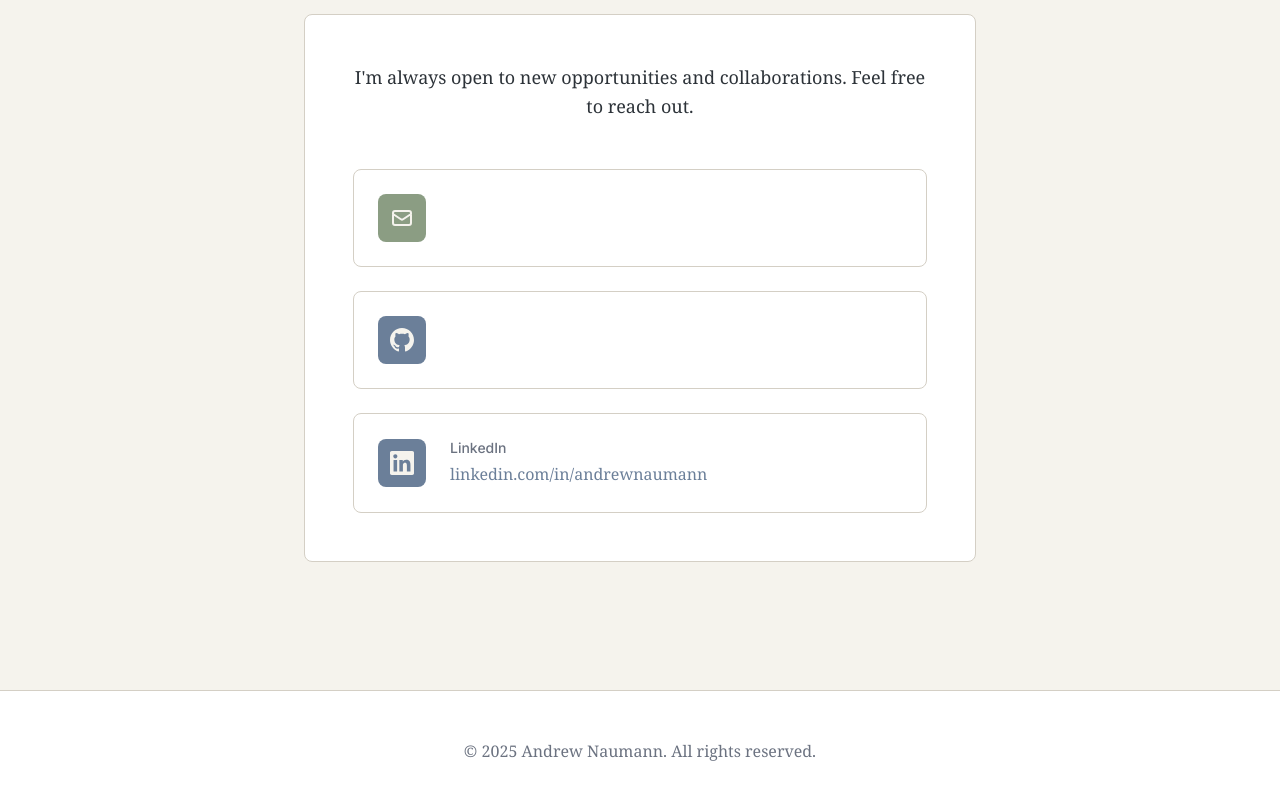
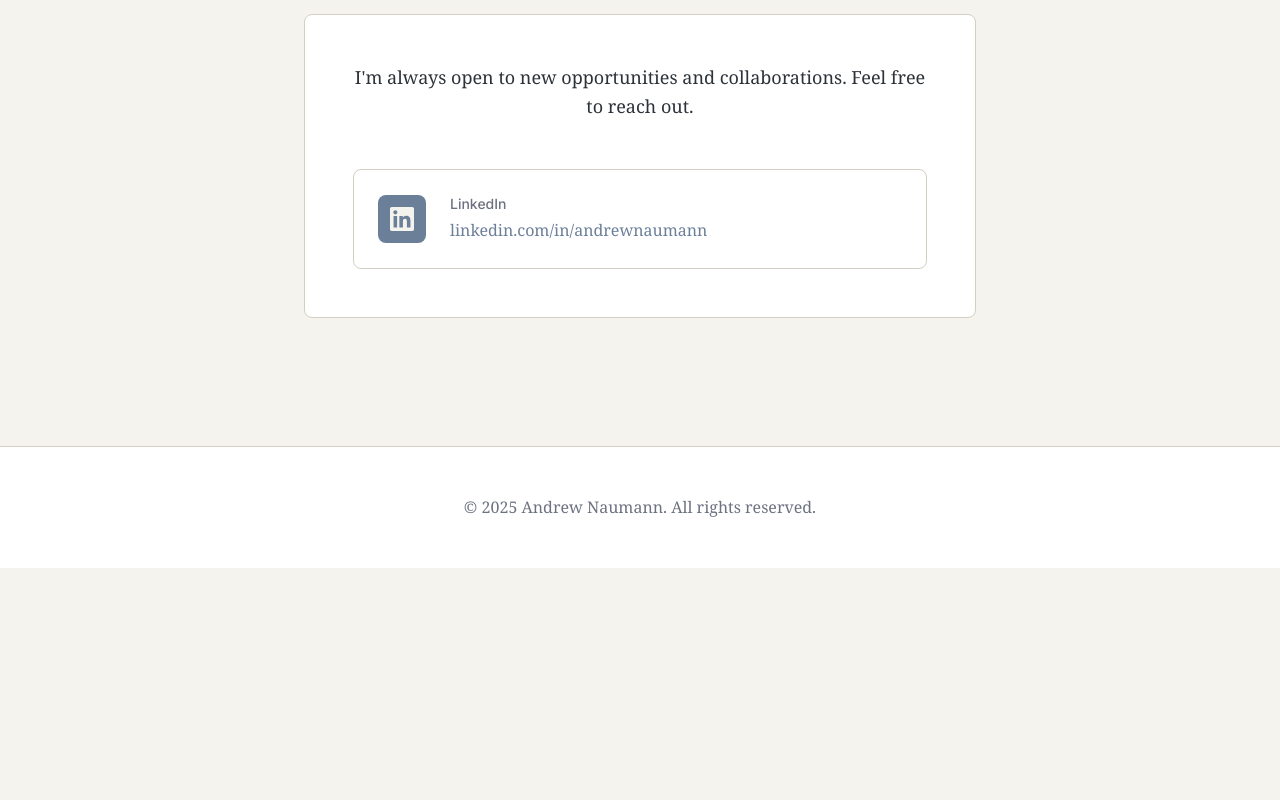
Before and after one commit to andrewnaumann/andrewnaumann.github.io, a React (Vite) app: page / in a window 1280 px wide. Shown: the part 2078-2878 px from the top of the page. After the commit the page ends 2646 px from the top, so only its background shows below. Built offline with nearby package versions, Linux system fonts and the light colour scheme.

Commit message:
remove misc contact info

```diff
--- a/src/App.jsx
+++ b/src/App.jsx
@@ -98,20 +98,6 @@
             </p>
             <div className="space-y-6">
               <div className="flex items-center gap-6 p-6 border border-warm-gray rounded-md hover:border-terracotta transition-colors duration-300">
-                <div className="w-12 h-12 bg-sage rounded-md flex items-center justify-center flex-shrink-0">
-                  <svg className="w-6 h-6 text-cream" fill="none" stroke="currentColor" viewBox="0 0 24 24">
-                    <path strokeLinecap="round" strokeLinejoin="round" strokeWidth={2} d="M3 8l7.89 5.26a2 2 0 002.22 0L21 8M5 19h14a2 2 0 002-2V7a2 2 0 00-2-2H5a2 2 0 00-2 2v10a2 2 0 002 2z" />
-                  </svg>
-                </div>
-              </div>
-              <div className="flex items-center gap-6 p-6 border border-warm-gray rounded-md hover:border-terracotta transition-colors duration-300">
-                <div className="w-12 h-12 bg-slate rounded-md flex items-center justify-center flex-shrink-0">
-                  <svg className="w-6 h-6 text-cream" fill="currentColor" viewBox="0 0 24 24">
-                    <path d="M12 0c-6.626 0-12 5.373-12 12 0 5.302 3.438 9.8 8.207 11.387.599.111.793-.261.793-.577v-2.234c-3.338.726-4.033-1.416-4.033-1.416-.546-1.387-1.333-1.756-1.333-1.756-1.089-.745.083-.729.083-.729 1.205.084 1.839 1.237 1.839 1.237 1.07 1.834 2.807 1.304 3.492.997.107-.775.418-1.305.762-1.604-2.665-.305-5.467-1.334-5.467-5.931 0-1.311.469-2.381 1.236-3.221-.124-.303-.535-1.524.117-3.176 0 0 1.008-.322 3.301 1.23.957-.266 1.983-.399 3.003-.404 1.02.005 2.047.138 3.006.404 2.291-1.552 3.297-1.23 3.297-1.23.653 1.653.242 2.874.118 3.176.77.84 1.235 1.911 1.235 3.221 0 4.609-2.807 5.624-5.479 5.921.43.372.823 1.102.823 2.222v3.293c0 .319.192.694.801.576 4.765-1.589 8.199-6.086 8.199-11.386 0-6.627-5.373-12-12-12z"/>
-                  </svg>
-                </div>
-              </div>
-              <div className="flex items-center gap-6 p-6 border border-warm-gray rounded-md hover:border-terracotta transition-colors duration-300">
                 <div className="w-12 h-12 bg-slate rounded-md flex items-center justify-center flex-shrink-0">
                   <svg className="w-6 h-6 text-cream" fill="currentColor" viewBox="0 0 24 24">
                     <path d="M20.447 20.452h-3.554v-5.569c0-1.328-.027-3.037-1.852-3.037-1.853 0-2.136 1.445-2.136 2.939v5.667H9.351V9h3.414v1.561h.046c.477-.9 1.637-1.85 3.37-1.85 3.601 0 4.267 2.37 4.267 5.455v6.286zM5.337 7.433c-1.144 0-2.063-.926-2.063-2.065 0-1.138.92-2.063 2.063-2.063 1.14 0 2.064.925 2.064 2.063 0 1.139-.925 2.065-2.064 2.065zm1.782 13.019H3.555V9h3.564v11.452zM22.225 0H1.771C.792 0 0 .774 0 1.729v20.542C0 23.227.792 24 1.771 24h20.451C23.2 24 24 23.227 24 22.271V1.729C24 .774 23.2 0 22.222 0h.003z"/>
```
